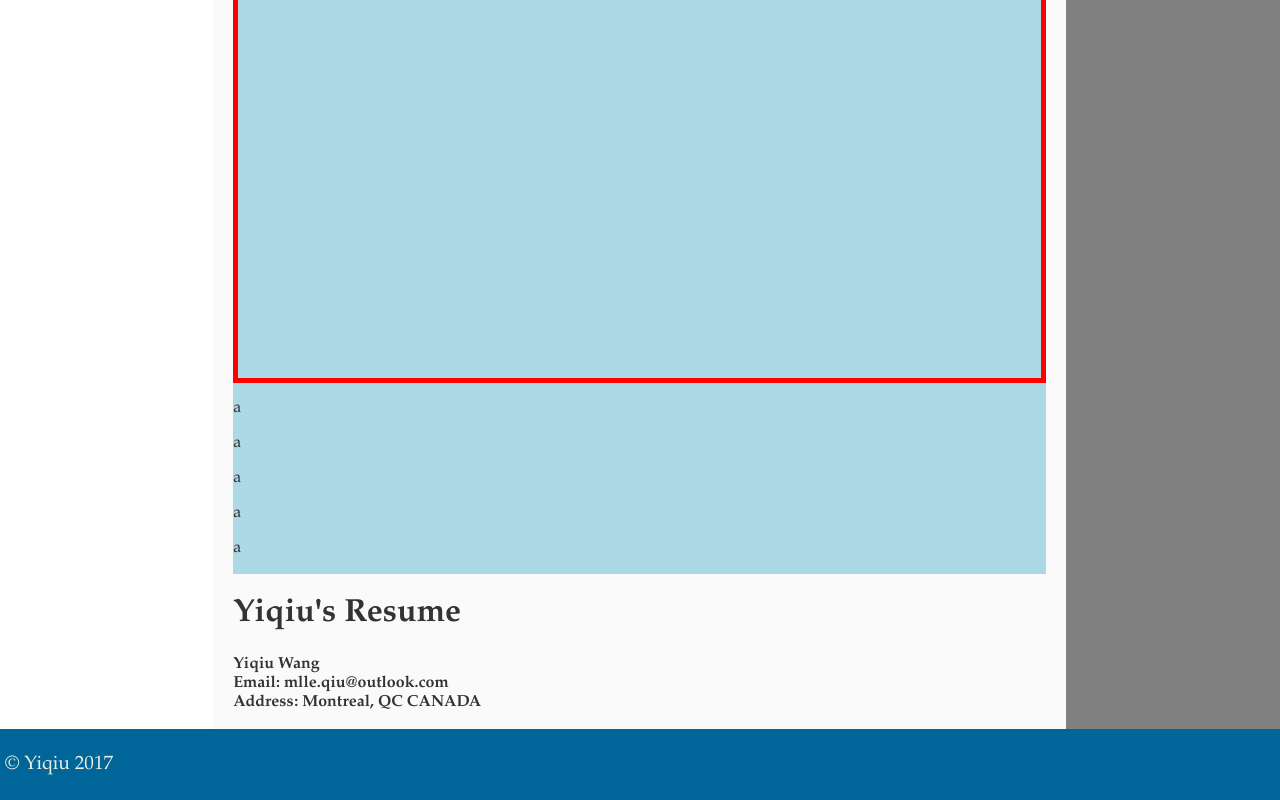
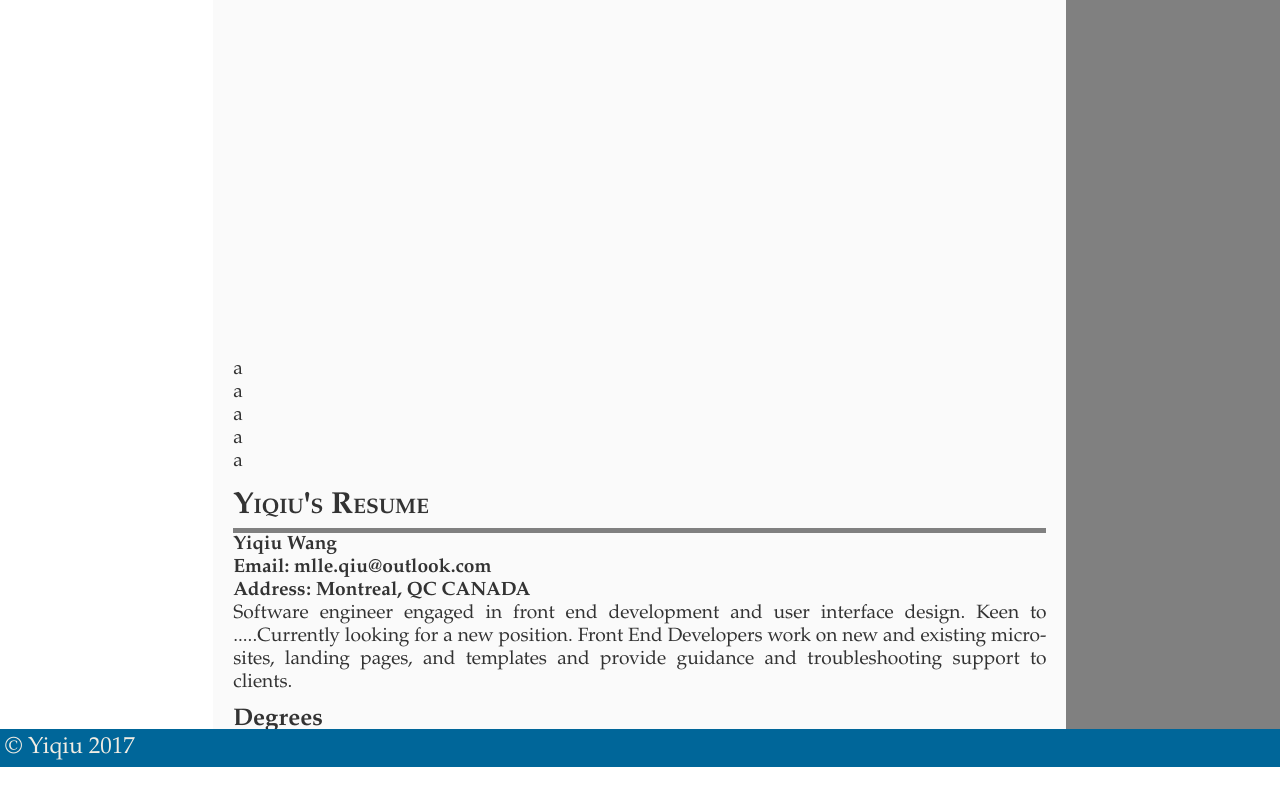
Before and after one commit to Yiqiuuuuuu/yiqiuuuuuu.github.io, a plain HTML site: page MyHTML.html in a window 1280 px wide. Shown: the part 841-1641 px from the top of the page. After the commit the page ends 1608 px from the top, so only its background shows below. Drawn offline with Linux system fonts and the light colour scheme.

Commit message:
Update contentCSS.css

```diff
--- a/css/contentCSS.css
+++ b/css/contentCSS.css
@@ -1,5 +1,6 @@
-h2 {
+h1 {
 	margin:0px;
+	padding-top:15px;
 	padding-bottom: 3px;
 	border-bottom: 5px solid grey;
 	font-size: 1.9em;
@@ -7,12 +8,32 @@ h2 {
 	/*background-color: green;*/
 }
 
+h2 {
+	font-size: 1.5em;
+	/*background-color:green;*/
+	margin:12px 0 0 0;
+}
+
+p {
+	text-align: justify;
+    text-justify: inter-word;
+    font-size: 1.2em;
+    margin:0;
+}
+
+
+b {
+	font-size:1.2em;
+	/*background-color:yellow;*/
+	margin:0;
+}
+
 #homePage {
 	position: relative;
 	width: 100%;
 	overflow: auto;
 	box-sizing: border-box;
-	background-color: lightblue;
+	/*background-color: lightblue;*/
 }
 
 div.pieChartArea {
@@ -20,7 +41,7 @@ div.pieChartArea {
 	width:100%;
 	height:1000px;
 	padding:0px;
-	border: 5px solid red;
+	/*border: 5px solid red;*/
 }
 
 
```
